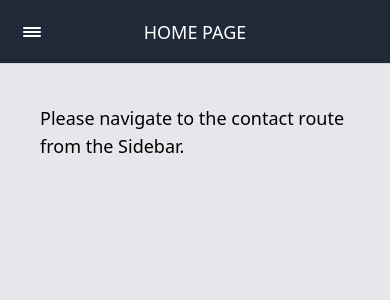
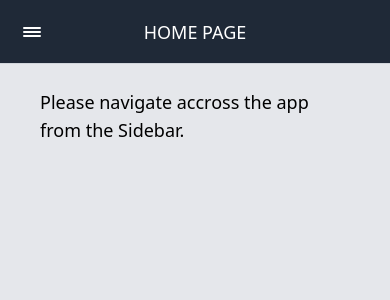
Before and after one commit to spidy7878/taiyo, a React (Create React App) app: page / in a window 390 px wide. Shown: the top 300 px of the page. Built offline with nearby package versions, Linux system fonts and the light colour scheme.

Commit message:
Fix mobile scroll issue

```diff
--- a/src/App.js
+++ b/src/App.js
@@ -10,8 +10,8 @@ function App() {
       <Navbar />
       <div class="flex h-screen bg-gray-200">
         <Sidebar />
-        <div class="flex-1 p-10 font-semibol text-lg ">
-          Please navigate to the contact route from the Sidebar.
+        <div class="flex-1 sm:pl-[17.5rem] sm:pr-10 px-10 py-6 font-semibol text-lg ">
+          Please navigate accross the app from the Sidebar.
         </div>
       </div>
     </>
--- a/src/components/contact/ContactForm.tsx
+++ b/src/components/contact/ContactForm.tsx
@@ -94,7 +94,7 @@ const Contact: React.FC = () => {
             className="bg-blue-500 hover:bg-blue-700 text-white font-bold py-2 px-4 rounded focus:outline-none focus:shadow-outline"
             type="submit"
           >
-            Add Contact
+            Save Contact
           </button>
         </div>
       </form>
--- a/src/components/dashboard/ChartsMaps.tsx
+++ b/src/components/dashboard/ChartsMaps.tsx
@@ -10,7 +10,7 @@ const ChartsMaps = () => {
       <Navbar />
       <div className="flex h-screen bg-gray-200 overflow-hidden">
         <Sidebar />
-        <div className="flex-1 sm:pl-[17.5rem] sm:pr-10 px-10 overflow-y-hidden hover:overflow-y-scroll">
+        <div className="flex-1 sm:pl-[17.5rem] sm:pr-10 px-10 pb-32 overflow-y-scroll">
           <LineChart />
           <Leaflet />
         </div>
--- a/src/components/dashboard/Leaflet.tsx
+++ b/src/components/dashboard/Leaflet.tsx
@@ -61,7 +61,7 @@ const GlobalMap: React.FC = () => {
   );
 
   return (
-    <div className="text-center my-8 py-5 border-t border-gray-400">
+    <div className="text-center my-8 py-5 border-t border-gray-400 ">
       {globalLoading && (
         <div className="text-gray-600">Loading global data...</div>
       )}
@@ -80,7 +80,9 @@ const GlobalMap: React.FC = () => {
         Country-wise COVID-19 Data:
       </h2>
       <input
-        className="text-center border border-gray-300 rounded px-4 py-2 mb-4"
+        className={`text-center border border-gray-300 rounded px-4 py-2 mb-${
+          isLoading ? 16 : 8
+        }`}
         type="text"
         placeholder="Search by country name"
         value={searchTerm}
@@ -94,7 +96,7 @@ const GlobalMap: React.FC = () => {
             <MapContainer
               center={[data.countryInfo.lat, data.countryInfo.long]}
               zoom={4}
-              className="h-full w-full"
+              className="h-full w-full relative z-0"
               scrollWheelZoom={false}
             >
               <TileLayer
--- a/src/components/shared/Sidebar.tsx
+++ b/src/components/shared/Sidebar.tsx
@@ -3,7 +3,7 @@ import React from "react";
 const Sidebar = ({ showSidebar = false }) => {
   return (
     <div
-      className={`bg-gray-800 w-64 h-full text-white fixed top-16 left-0 z-50 ${
+      className={`bg-gray-800 w-64 h-full text-white fixed top-14 left-0 z-50 ${
         showSidebar ? "sm:flex" : "sm:flex hidden"
       } flex-col items-start pt-5`}
     >
```
